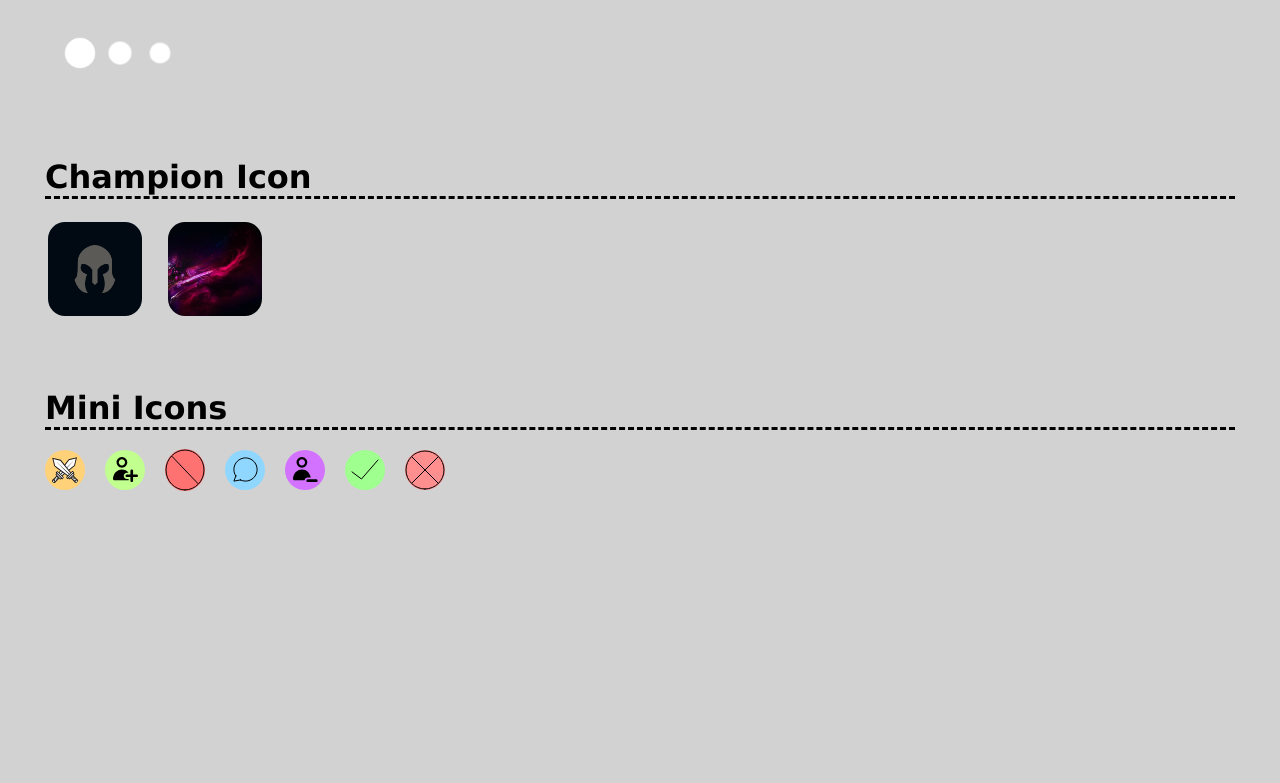
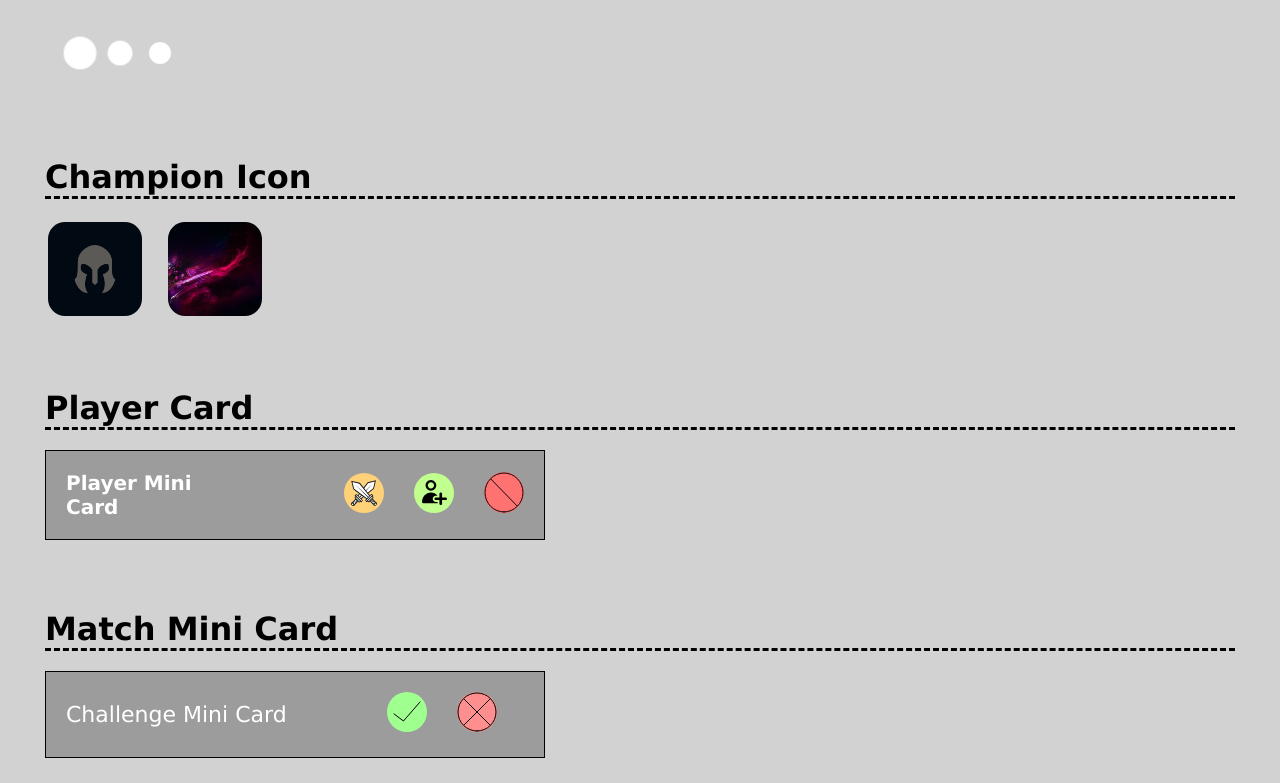
Before and after one commit to Chawki-Mbarki/Challenger-s-League, a React (Create React App) app in the folder client/: page /TestArea in a window 1280 px wide. Shown: the part 1724-2507 px from the top of the page. Before the commit the page ends 2244 px from the top, so only its background shows below. Built offline with nearby package versions, Linux system fonts and the light colour scheme; no server answers; the HTML template or start-up script is replaced by a standard one.

Commit message:
Client: Added the Mini Cards (Player and Match ) to the test area

```diff
--- a/client/src/views/TestArea/TestArea.jsx
+++ b/client/src/views/TestArea/TestArea.jsx
@@ -7,7 +7,9 @@ import {
   Flag,
   Waiting,
   ChampionIcon,
-  MiniIcon
+  MiniIcon,
+  MatchCard,
+  PlayerCard,
 } from "../../components";
 import { Navbar } from "../../Containers";
 import Styles from "./TestArea.module.css";
@@ -16,9 +18,40 @@ import bg from "../../images/bg.jpeg";
 
 const TestArea = () => {
   const [selectedIcon, setSelectedIcon] = useState(null);
+  const [isFriend, setIsFriend] = useState(false);
 
   const handleSelectIcon = (imageURL) => {
     setSelectedIcon(imageURL);
+  };
+
+  const handleChallengeResponse = (response) => {
+    if (response === "accept") {
+      alert("Accepted!");
+    } else if (response === "refuse") {
+      alert("Refused!");
+    }
+  };
+
+  const handleAdd = () => {
+    setIsFriend(true);
+    alert("Added as a friend!");
+  };
+
+  const handleBlock = () => {
+    alert("Blocked!");
+  };
+
+  const handleUnfriend = () => {
+    setIsFriend(false);
+    alert("Unfriended!");
+  };
+
+  const handleChallenge = () => {
+    alert("Challenged!");
+  };
+
+  const handleMessage = () => {
+    alert("Message!");
   };
 
   return (
@@ -102,16 +135,22 @@ const TestArea = () => {
           </div>
         </div>
         <div className="container">
-          <h2>Mini Icons</h2>
-          <div className="flex" style={{ gap: "20px" }}>
-            <MiniIcon type="challenge" onClick={() => alert("Challenge icon clicked!")}/>
-            <MiniIcon type="add" onClick={() => alert("Add icon clicked!")} />
-            <MiniIcon type="block" onClick={() => alert("Block icon clicked!")} />
-            <MiniIcon type="message" onClick={() => alert("Message icon clicked!")} />
-            <MiniIcon type="unfriend" onClick={() => alert("Unfriend icon clicked!")} />
-            <MiniIcon type="accept" onClick={() => alert("Accept icon clicked!")} />
-            <MiniIcon type="refuse" onClick={() => alert("Refuse icon clicked!")} />
-          </div>
+          <h2>Player Card</h2>
+          <PlayerCard
+            isFriend={isFriend}
+            onChallenge={handleChallenge}
+            onAdd={handleAdd}
+            onBlock={handleBlock}
+            onMessage={handleMessage}
+            onUnfriend={handleUnfriend}
+          />
+        </div>
+        <div className="container">
+          <h2>Match Mini Card</h2>
+          <MatchCard
+            onAccept={() => handleChallengeResponse("accept")}
+            onRefuse={() => handleChallengeResponse("refuse")}
+          />
         </div>
       </div>
     </div>
```
